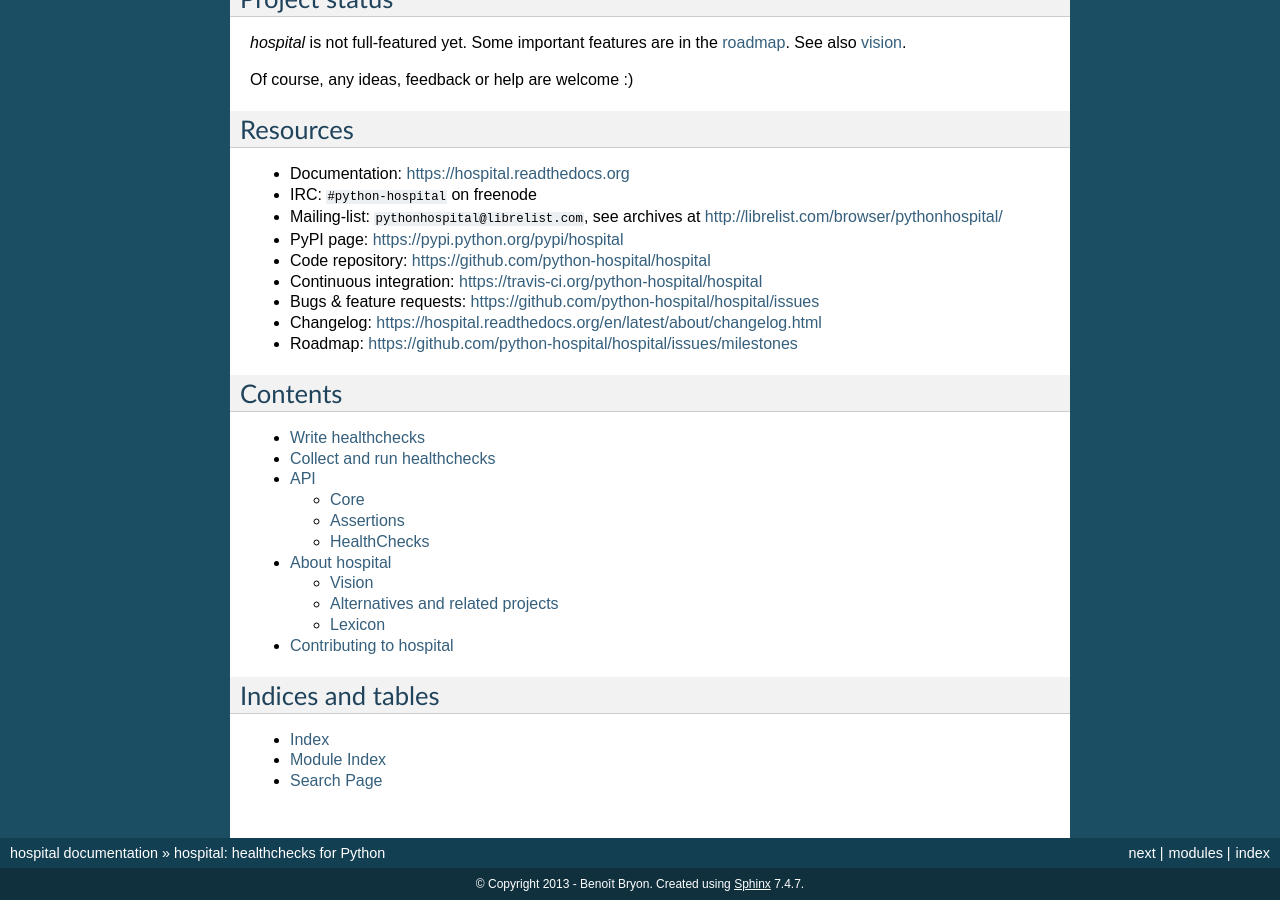
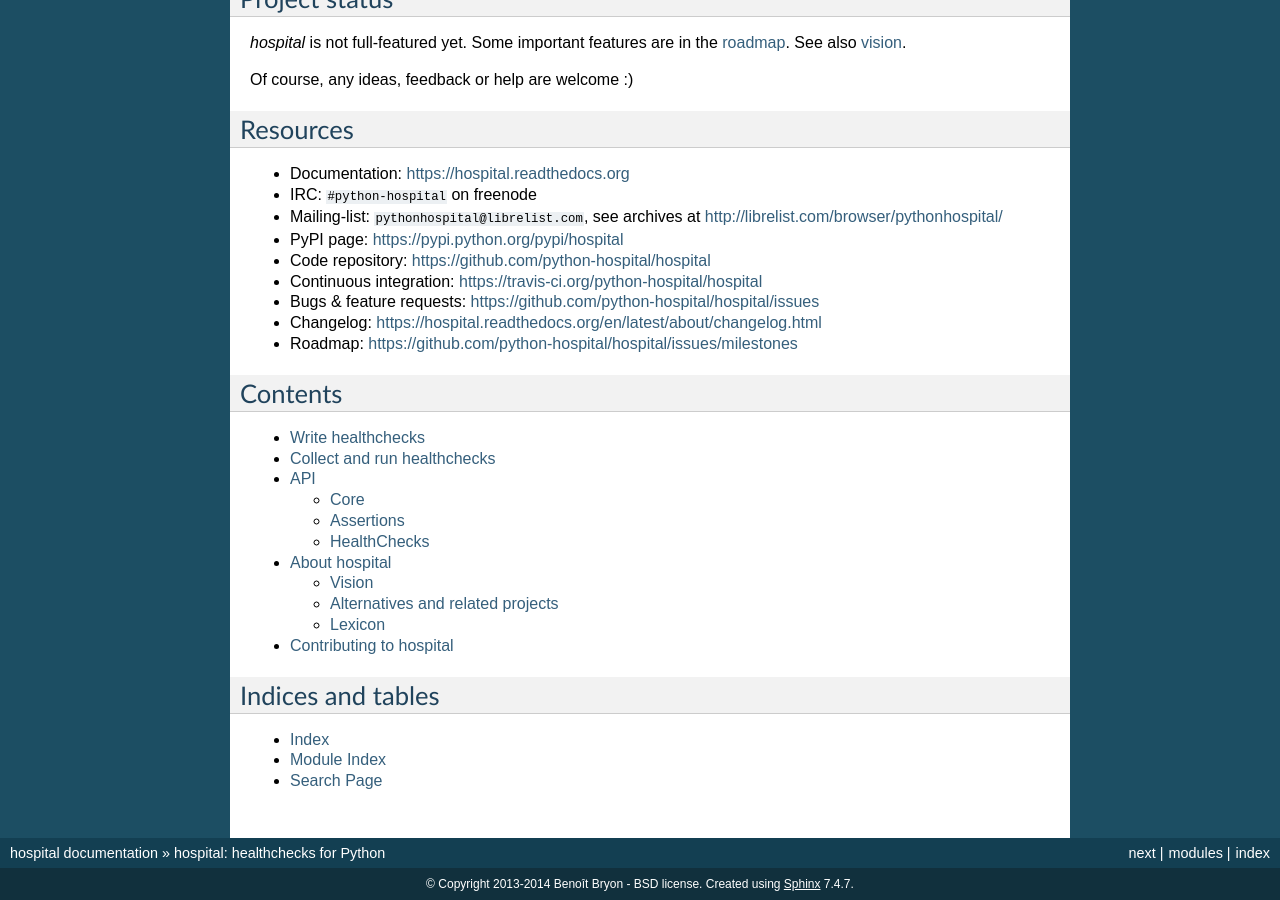
Before and after one commit to python-hospital/hospital, a Sphinx documentation site: the page built from docs/index.txt, in a window 1280 px wide and 900 px high, scrolled down 737 px. Built offline with Sphinx 7.4.7, drawn with Linux system fonts in a browser that asks for light colours.

Commit message:
Refs #51 - Mentioned 'BSD license' in documentation's footer.

```diff
--- a/docs/conf.py
+++ b/docs/conf.py
@@ -48,7 +48,7 @@ master_doc = 'index'
 # General information about the project.
 project = u'hospital'
 project_slug = re.sub(r'([\w_.-]+)', u'-', project)
-copyright = u'2013 - Benoît Bryon'
+copyright = u'2013-2014 Benoît Bryon - BSD license'
 author = u'Benoit Bryon'
 author_slug = re.sub(r'([\w_.-]+)', u'-', author)
 
```
Also changed, not shown: 1 other file.
